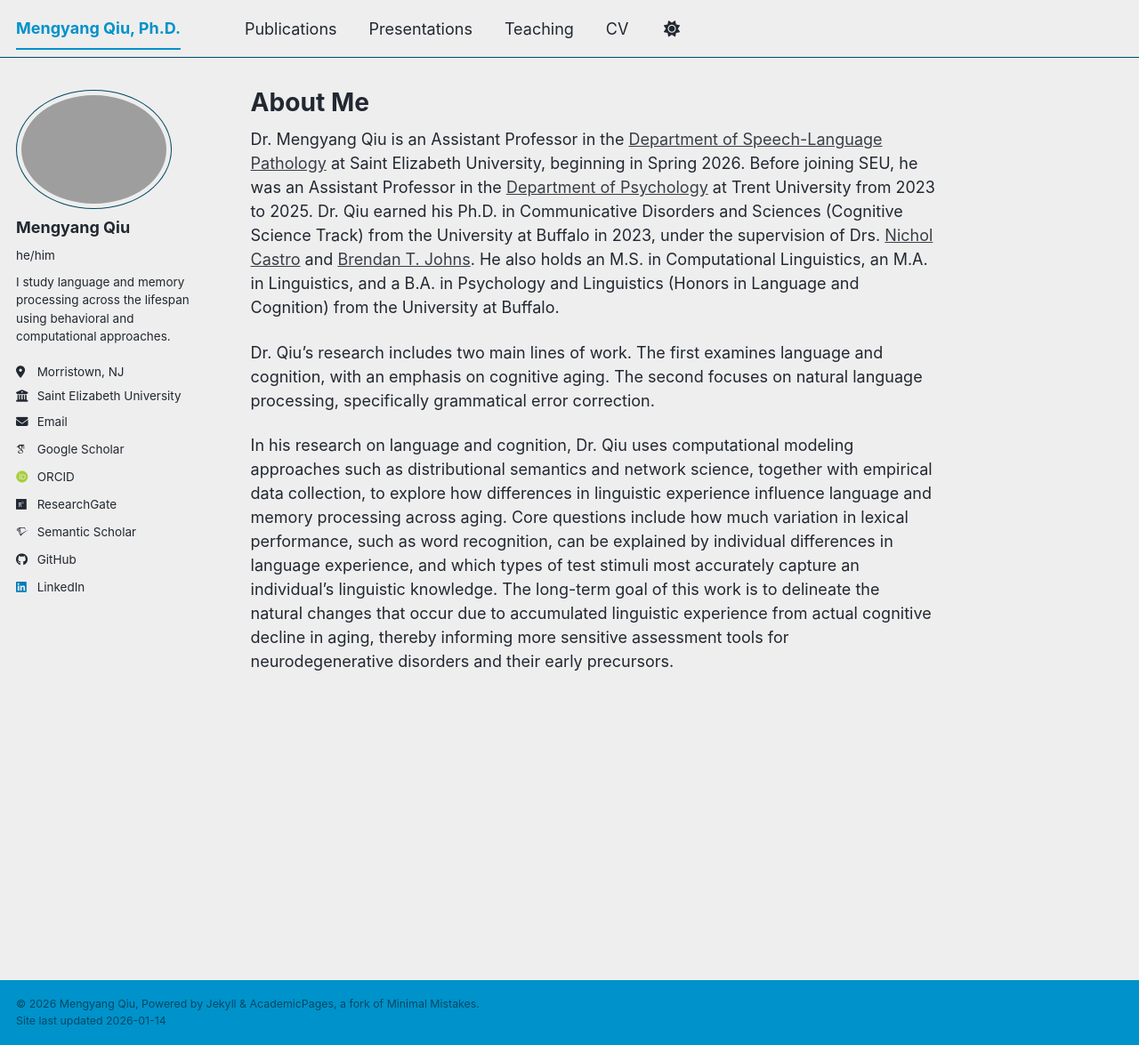
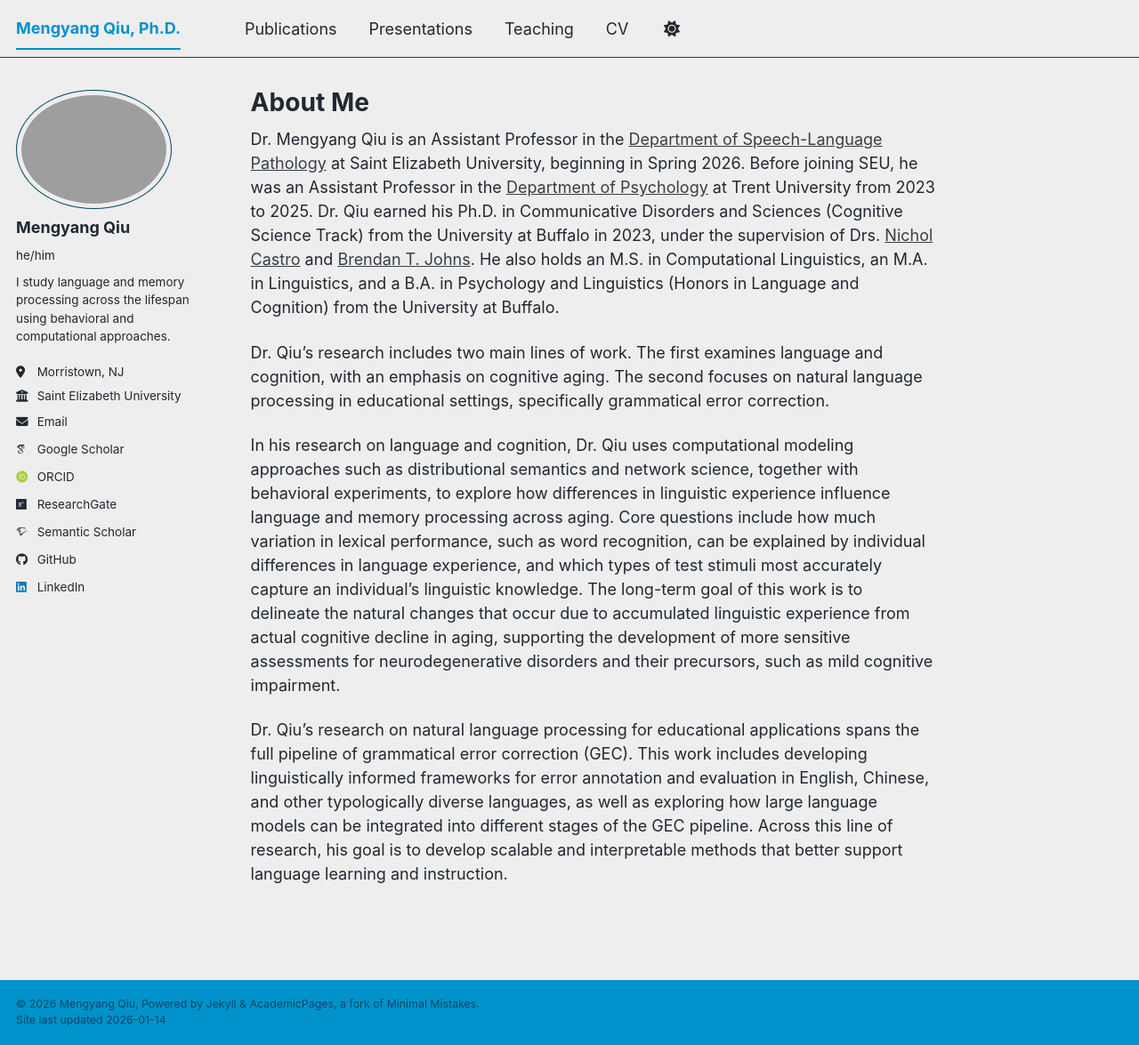
Before and after one commit to mengyangq/mengyangq.github.io, a Jekyll site: the page built from _pages/about.md, in a window 1280 px wide and 1175 px high. Shown: the whole window at 89% size. Built offline with Jekyll 4.4.1, drawn with Linux system fonts in a browser that asks for light colours; some web fonts are replaced; a script bundle is joined from its source files by our own code; library files that are not in the unit come from our copies.

Commit message:
Update about.md

```diff
--- a/_pages/about.md
+++ b/_pages/about.md
@@ -9,6 +9,8 @@
 
 Dr. Mengyang Qiu is an Assistant Professor in the [Department of Speech-Language Pathology](https://www.steu.edu/academics/aas/speech-language-pathology/index.html) at Saint Elizabeth University, beginning in Spring 2026. Before joining SEU, he was an Assistant Professor in the [Department of Psychology](https://www.trentu.ca/psychology/) at Trent University from 2023 to 2025. Dr. Qiu earned his Ph.D. in Communicative Disorders and Sciences (Cognitive Science Track) from the University at Buffalo in 2023, under the supervision of Drs. [Nichol Castro](https://arts-sciences.buffalo.edu/cds/people/academicfaculty.host.html/content/shared/arts-sciences/cds/faculty-profiles/academic-faculty/castro-nichol.html) and [Brendan T. Johns](https://www.mcgill.ca/psychology/brendan-t-johns). He also holds an M.S. in Computational Linguistics, an M.A. in Linguistics, and a B.A. in Psychology and Linguistics (Honors in Language and Cognition) from the University at Buffalo.
 
-Dr. Qiu’s research includes two main lines of work. The first examines language and cognition, with an emphasis on cognitive aging. The second focuses on natural language processing, specifically grammatical error correction.
+Dr. Qiu’s research includes two main lines of work. The first examines language and cognition, with an emphasis on cognitive aging. The second focuses on natural language processing in educational settings, specifically grammatical error correction.
 
-In his research on language and cognition, Dr. Qiu uses computational modeling approaches such as distributional semantics and network science, together with empirical data collection, to explore how differences in linguistic experience influence language and memory processing across aging. Core questions include how much variation in lexical performance, such as word recognition, can be explained by individual differences in language experience, and which types of test stimuli most accurately capture an individual’s linguistic knowledge. The long-term goal of this work is to delineate the natural changes that occur due to accumulated linguistic experience from actual cognitive decline in aging, thereby informing more sensitive assessment tools for neurodegenerative disorders and their early precursors.
+In his research on language and cognition, Dr. Qiu uses computational modeling approaches such as distributional semantics and network science, together with behavioral experiments, to explore how differences in linguistic experience influence language and memory processing across aging. Core questions include how much variation in lexical performance, such as word recognition, can be explained by individual differences in language experience, and which types of test stimuli most accurately capture an individual’s linguistic knowledge. The long-term goal of this work is to delineate the natural changes that occur due to accumulated linguistic experience from actual cognitive decline in aging, supporting the development of more sensitive assessments for neurodegenerative disorders and their precursors, such as mild cognitive impairment.
+
+Dr. Qiu’s research on natural language processing for educational applications spans the full pipeline of grammatical error correction (GEC). This work includes developing linguistically informed frameworks for error annotation and evaluation in English, Chinese, and other typologically diverse languages, as well as exploring how large language models can be integrated into different stages of the GEC pipeline. Across this line of research, his goal is to develop scalable and interpretable methods that better support language learning and instruction.
```
